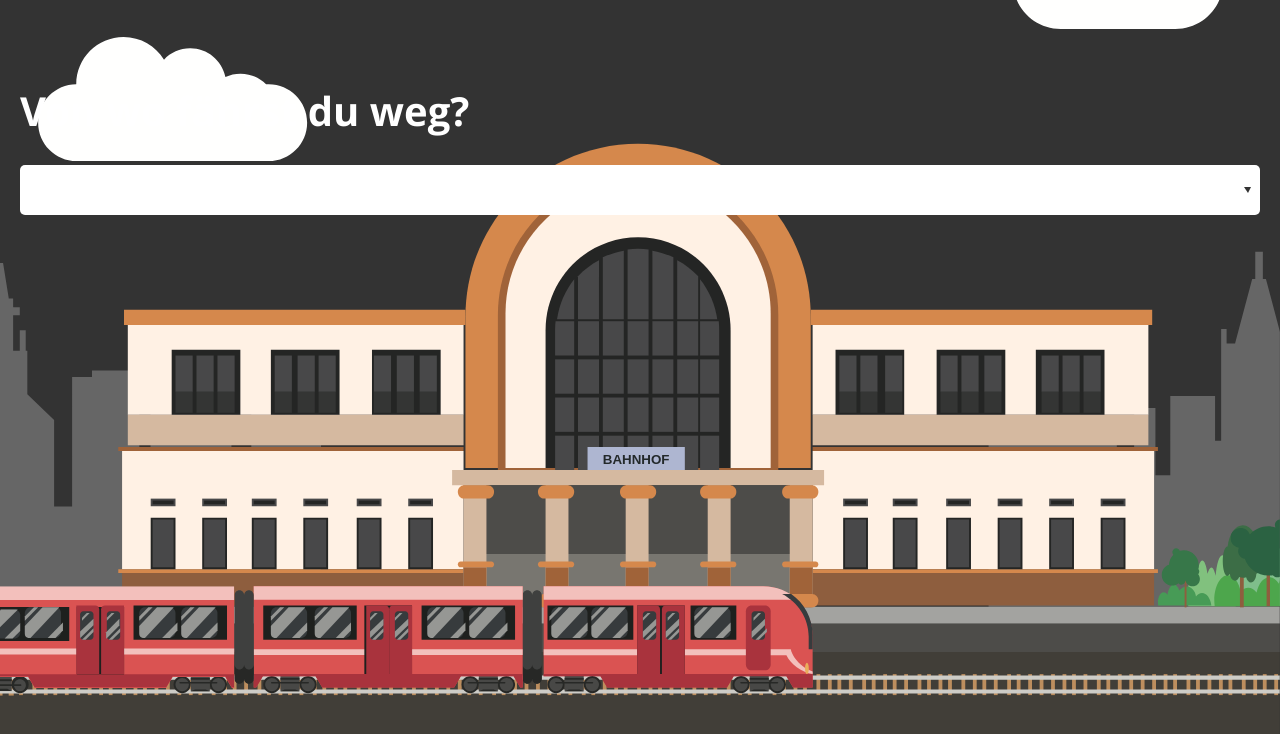
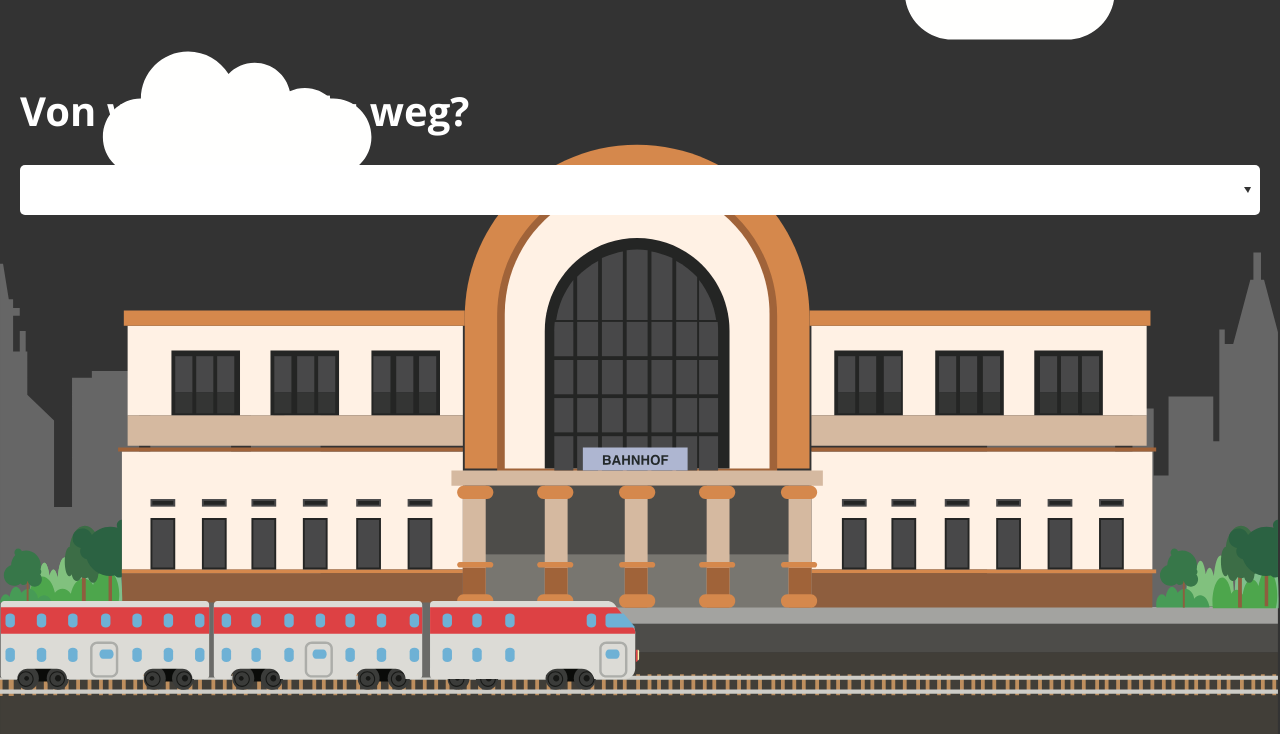
Before and after one commit to christopherkarger/zug, an Angular app: page /#/options in a window 1280 px wide. Shown: the top 734 px of the page. Built offline with nearby package versions, Linux system fonts and the light colour scheme.

Commit message:
added train animation

```diff
--- a/src/app/options/options.component.html
+++ b/src/app/options/options.component.html
@@ -26,4 +26,11 @@
       </div>
     </ng-container>
   </form>
+  <div class="train-animation">
+    <div
+      class="train-svg"
+      [class.drive-away]="!stationASelected"
+      [class.drive-home]="stationASelected"
+    ></div>
+  </div>
 </div>
--- a/src/app/options/options.component.scss
+++ b/src/app/options/options.component.scss
@@ -2,8 +2,6 @@
   display: flex;
   flex: 1 1 auto;
   flex-direction: column;
-  background: url("../../assets/train-station.svg") 0 100% no-repeat;
-  background-size: 100% auto;
 }
 
 .options {
@@ -13,3 +11,51 @@
   align-items: center;
   justify-content: center;
 }
+
+.train-animation {
+  position: absolute;
+  bottom: 0;
+  left: 0;
+  width: 100%;
+  height: 1px;
+  padding-top: 78%;
+  background: url("../../assets/train-station.svg") 0 100% no-repeat;
+  background-size: 100% auto;
+}
+
+@keyframes drive-home {
+  0% {
+    transform: translateX(100%);
+  }
+
+  100% {
+    transform: translateX(-100%);
+  }
+}
+
+@keyframes drive-away {
+  0% {
+    transform: translateX(-100%);
+  }
+
+  100% {
+    transform: translateX(100%);
+  }
+}
+
+.train-svg {
+  &.drive-home {
+    animation: drive-home 20s linear infinite;
+  }
+  &.drive-away {
+    animation: drive-away 20s linear infinite;
+  }
+
+  position: absolute;
+  bottom: 11%;
+  left: 0;
+  width: 100%;
+  padding-top: 10%;
+  background: url("../../assets/train.svg") 0 100% no-repeat;
+  background-size: 100% auto;
+}
```
Also changed, not shown: src/assets/train-station.svg, src/assets/train.svg (added).
